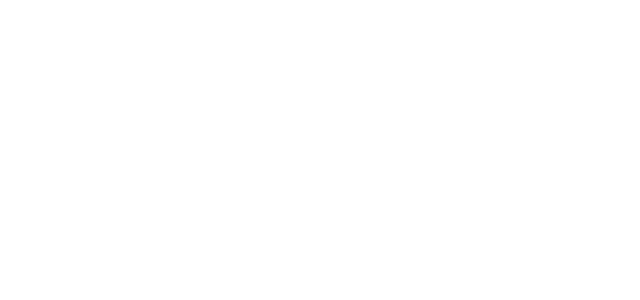
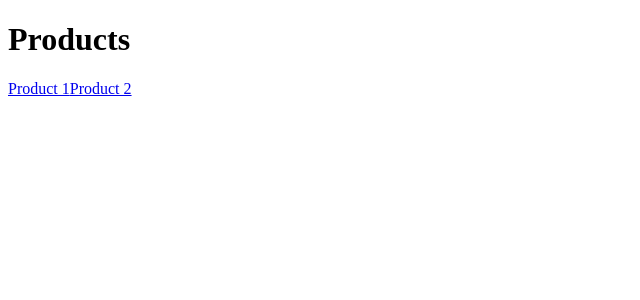
Before and after one commit to Dmytro-Lukashenko/nuxt-blog, a Nuxt app: page /products in a window 1280 px wide. Before the commit this address had no page. Shown: the top 300 px of the page, without its empty margins (0-640 px from the left). Built offline with nearby package versions, Linux system fonts and the light colour scheme.

Commit message:
adding links & navigation around

```diff
--- a/pages/index.vue
+++ b/pages/index.vue
@@ -1,9 +1,16 @@
 <template>
-  <Tutorial />
+<div>
+<button @click="onLoadLink">Products</button>
+</div>
 </template>
 
 <script>
 export default {
   name: 'IndexPage',
+  methods: {
+    onLoadLink(){
+      this.$router.push('/products')
+    }
+  }
 }
 </script>
--- a/pages/users/_id/index.vue
+++ b/pages/products/_pid/index.vue
@@ -1,5 +1,5 @@
 <template>
-  <h1>A single user with ID: {{$route.params.id}}</h1>
+  <h1>Product with PID: {{$route.params.pid}}</h1>
 </template>
 
 <script>
--- /dev/null
+++ b/pages/products/index.vue
@@ -0,0 +1,19 @@
+<template>
+  <div>
+    <h1>Products</h1>
+    <nuxt-link to="products/1">Product 1</nuxt-link>
+    <nuxt-link to="products/2">Product 2</nuxt-link>
+  </div>
+</template>
+
+<script>
+export default {
+
+
+
+}
+</script>
+
+<style>
+
+</style>
--- a/pages/users/index.vue
+++ /dev/null
@@ -1,13 +0,0 @@
-<template>
-  <h1>This is users view</h1>
-</template>
-
-<script>
-export default {
-
-}
-</script>
-
-<style>
-
-</style>
```
